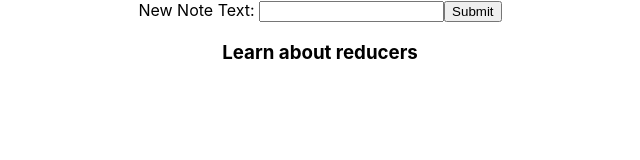
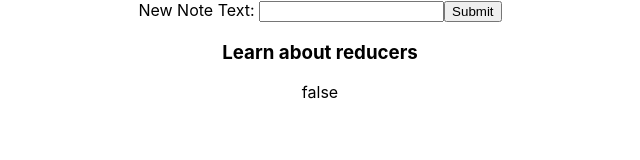
Before and after one commit to bloominstituteoftechnology/reducer-todo, a React (Create React App) app in the folder reducer-todo/: page / in a window 1280 px wide. Shown: the top 160 px of the page, without its empty margins (320-960 px from the left). Built offline with nearby package versions, Linux system fonts and the light colour scheme.

Commit message:
stuck on a bug with Toggle completed

```diff
--- a/reducer-todo/src/components/ToDoCard.js
+++ b/reducer-todo/src/components/ToDoCard.js
@@ -1,10 +1,13 @@
-import React from 'react';
+import React, {useReducer} from 'react';
+import { initialState, reducer} from '../reducers/toDoReducer';
 
 const ToDoCard = props => {
+  const [noteState, dispatch] = useReducer(reducer, initialState);
 
   return(
-    <div>
+    <div onClick={() => dispatch({ type: 'TOGGLE_COMPLETED' })}>
       <h3>{props.item}</h3>
+      <p>{props.completed.toString()}</p>
     </div>
   )
 }
--- a/reducer-todo/src/components/ToDoList.js
+++ b/reducer-todo/src/components/ToDoList.js
@@ -10,8 +10,7 @@ const ToDoList = () => {
   const handleChanges = e => {
     setNewNoteText(e.target.value);
   }
-  console.log(newNoteText);
-
+  console.log(noteState);
 
   return (
     <div>
@@ -31,7 +30,10 @@ const ToDoList = () => {
       </div>
       <div>
           {noteState.map(note => (
-            <ToDoCard item={note.item} />
+            <ToDoCard
+            item={note.item}
+            completed={note.completed}
+            />
           ))
         }
       </div>
--- a/reducer-todo/src/reducers/toDoReducer.js
+++ b/reducer-todo/src/reducers/toDoReducer.js
@@ -14,6 +14,11 @@ export const reducer = (state, action) => {
         completed: false,
         id: Date.now()}
       ]
+    case 'TOGGLE_COMPLETED':
+      return [{
+        ...state,
+        completed: !state.completed,
+      }]
     default:
       return state;
   }
```
